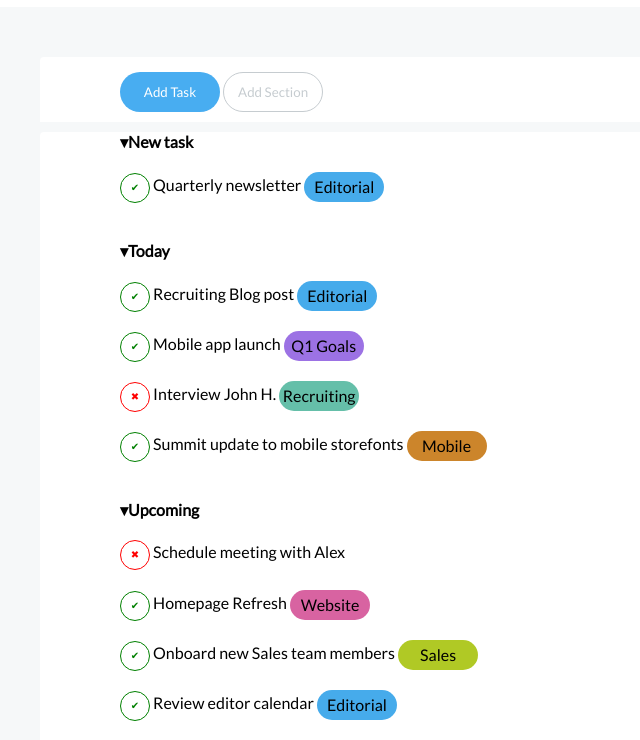
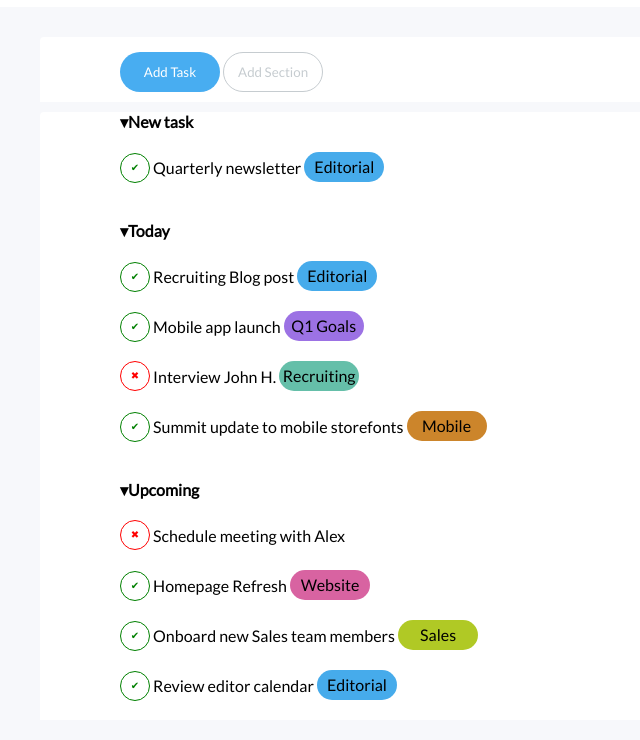
Before and after one commit to RobertoBarbagallo/html-css-toboolist, a plain HTML site: page index.html in a window 1280 px wide. Shown: the part 83-823 px from the top of the page, without its empty margins (0-640 px from the left). Drawn offline with Linux system fonts and the light colour scheme.

Commit message:
allinea perfettamente elementi lista

```diff
--- a/style.css
+++ b/style.css
@@ -6,8 +6,9 @@
 }
 
 body{
-    background-color: #F6F8F9;
+    background-color: #F7F8FB;
 }
+
 
 header{
     background-color: white;
@@ -26,7 +27,6 @@ img{
     display: inline-block;
 }
 
-
 .wrapper{
     width: 1200px;
     margin: auto;
@@ -36,11 +36,10 @@ img{
 }
 
 #buttons{
-    margin-top: 50px;
-    margin-left: 80px;
+    margin-top: 30px;
+    padding-left: 80px;
     padding-top: 15px;
     padding-bottom: 10px;
-
 }
 
 button{
@@ -112,10 +111,12 @@ dd{
     color: red;
     border: 1px solid red;
     border-radius: 50%;
-    text-align: center;
+    vertical-align: middle;
 }
 
-
+.testo{
+    vertical-align: middle;
+}
 
 
 .sticker{
```
